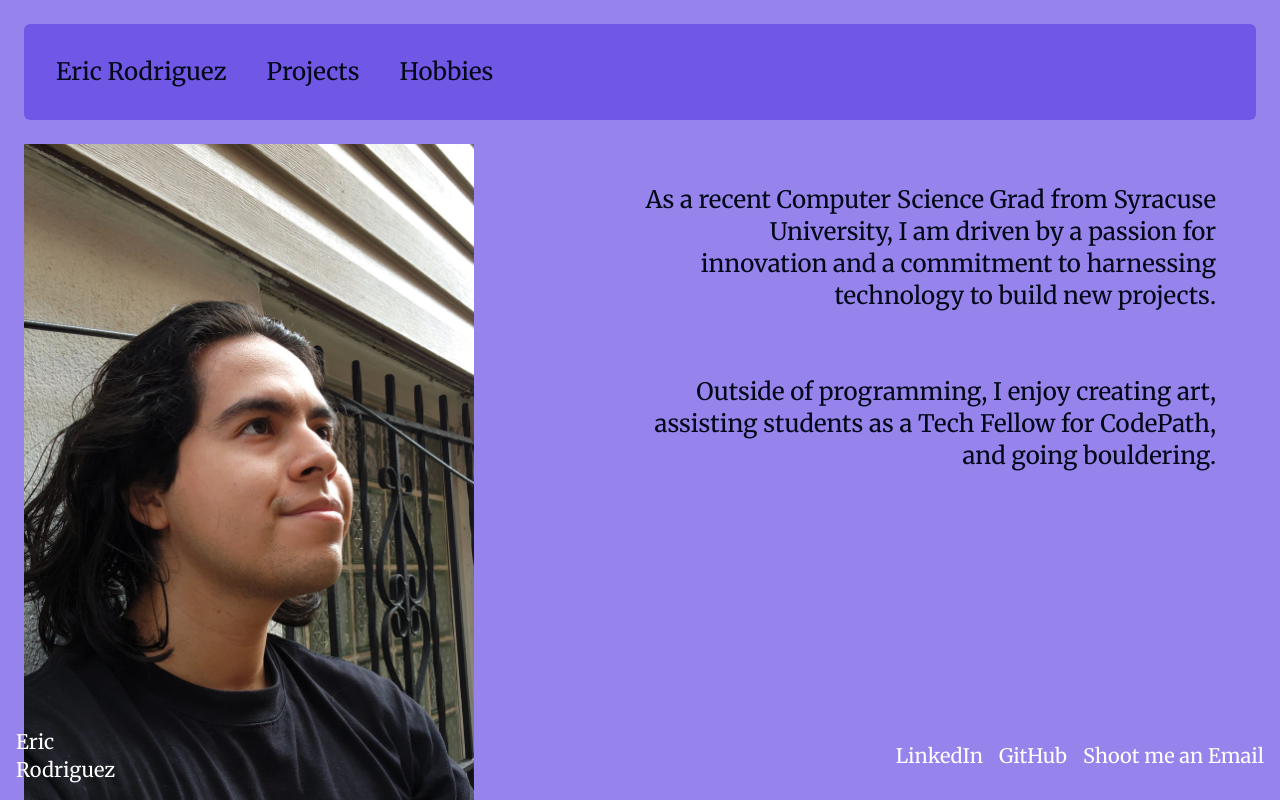
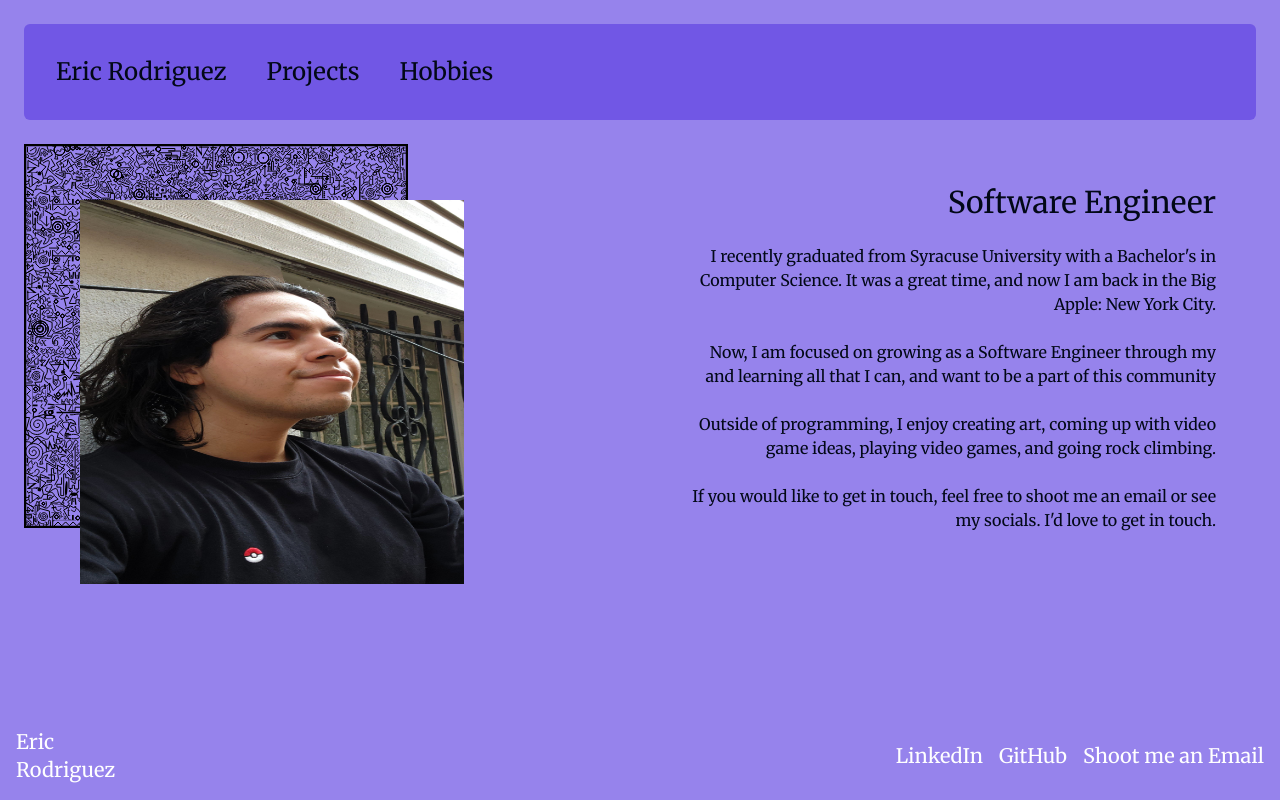
Before and after one commit to Emorque/personal-website, a Next.js app: page / in a window 1280 px wide. Shown: the top 800 px of the page. Built offline with nearby package versions, Linux system fonts and the light colour scheme.

Commit message:
Updated Landing Page

```diff
--- a/src/app/layout.tsx
+++ b/src/app/layout.tsx
@@ -28,7 +28,7 @@ export default function RootLayout({
   )
 
   const footer = (
-    <footer className="fixed bottom-0 left-0 right-0 text-white flex justify-between items-center p-4 text-xl">
+    <footer className="fixed bottom-0 left-0 right-0 text-white flex justify-between items-center p-4 text-xl z-40">
       <div className="flex flex-col hover:animate-pulse">
         <h2>Eric</h2>
         <h2>Rodriguez</h2>
--- a/src/app/page.tsx
+++ b/src/app/page.tsx
@@ -1,28 +1,51 @@
 export default function Home() {
   return (
-    <div className="min-h-svh relative z-0 flex">
-      <div className=" absolute z-10 inset-0">
+    // <div className="min-h-svh relative z-0 flex border-4 border-color">
+    //   <div className=" absolute z-10 inset-0">
+    //   </div>
+    //   <div className="absolute inset-0 flex z-20">
+    //     <img src="/images/portrait_test.jpg" className="h-96 w-96 absolute z-10 inset-y-0 left-0 animate-in slide-in-from-left-0"></img>
+    //   </div>
+
+    //   <div className="absolute top-10 right-10 z-10 left-1/2 text-right h-svh">
+    //     <h2> As a recent Computer Science Grad from Syracuse University, I am driven by a passion for innovation and a commitment to harnessing technology to build new projects. </h2>
+    //     <br/>
+    //     <br/>
+    //     <h2> Outside of programming, I enjoy creating art, assisting students as a Tech Fellow for CodePath, and going bouldering.</h2>
+    //     <br/>
+    //   </div>
+
+    //   {/* <h2 className="absolute top-0 right-0 z-10 rel">Testing</h2>
+    //   <h2 className="absolute top-0 right-0 z-10">hey there, testing layering</h2> */}
+    // </div>
+    <div className="relative">
+      <div className="relative h-4/4 w-4/4"> {/*the 4/4 seems to just fit the content needed?*/}
+        <div className="absolute z-10 inset-y-0 left-0 hidden lg:block md:block">
+          <img
+            src="/images/borderImg.svg"
+            className="h-96 w-96 z-20">
+          </img>
+          <img
+            src="/images/portrait_test.jpg"
+            className="absolute h-96 w-96 left-14 top-14">
+          </img>
+        </div>
+        <div className="z-20 relative lg:text-right text-center text-base">
+          <div className="pl-10 pr-10 pt-10 absolute right-0 lg:w-2/4 md:w-2/4">
+          <h1 className="text-3xl">Software Engineer</h1>
+          <br/>
+          <h2> I recently graduated from Syracuse University with a Bachelor's in Computer Science. It was a great time, and now I am back in the Big Apple: New York City.</h2>
+          <br/>
+          <h2>Now, I am focused on growing as a Software Engineer through my and learning all that I can, and want to be a part of this community</h2>
+          <br/>
+          <h2>Outside of programming, I enjoy creating art, coming up with video game ideas, playing video games, and going rock climbing.</h2>
+          <br/>
+          <h2>If you would like to get in touch, feel free to shoot me an email or see my socials. I'd love to get in touch.</h2>
+          <br/>
+          </div>
+        </div>
       </div>
-      {/* <div className="inset-0 flex items-center justify-center z-20">
-        <img src="/images/portrait_test.jpg" className="h-svh"></img>
-        <h2>Testing</h2>
-        <h2>hey there, testing layering</h2>
-      </div> */}
+    </div>
 
-
-
-      <img src="/images/portrait_test.jpg" className="h-svh absolute z-10 inset-y-0 left-0 animate-in slide-in-from-left-0"></img>
-
-      <div className="absolute top-10 right-10 z-10 left-1/2 text-right h-svh">
-        <h2> As a recent Computer Science Grad from Syracuse University, I am driven by a passion for innovation and a commitment to harnessing technology to build new projects. </h2>
-        <br/>
-        <br/>
-        <h2> Outside of programming, I enjoy creating art, assisting students as a Tech Fellow for CodePath, and going bouldering.</h2>
-        <br/>
-      </div>
-
-      {/* <h2 className="absolute top-0 right-0 z-10 rel">Testing</h2>
-      <h2 className="absolute top-0 right-0 z-10">hey there, testing layering</h2> */}
-    </div>
   );
 }
--- a/src/app/projects/page.tsx
+++ b/src/app/projects/page.tsx
@@ -29,6 +29,7 @@ export default function projectPage() {
                 </>
             )
         })}
+        <br/> {/*Added to give some space at the bottom*/}
     </div>
   );
 }
```
Also changed, not shown: public/images/borderImg.png (added), public/images/borderImg.svg (added).
